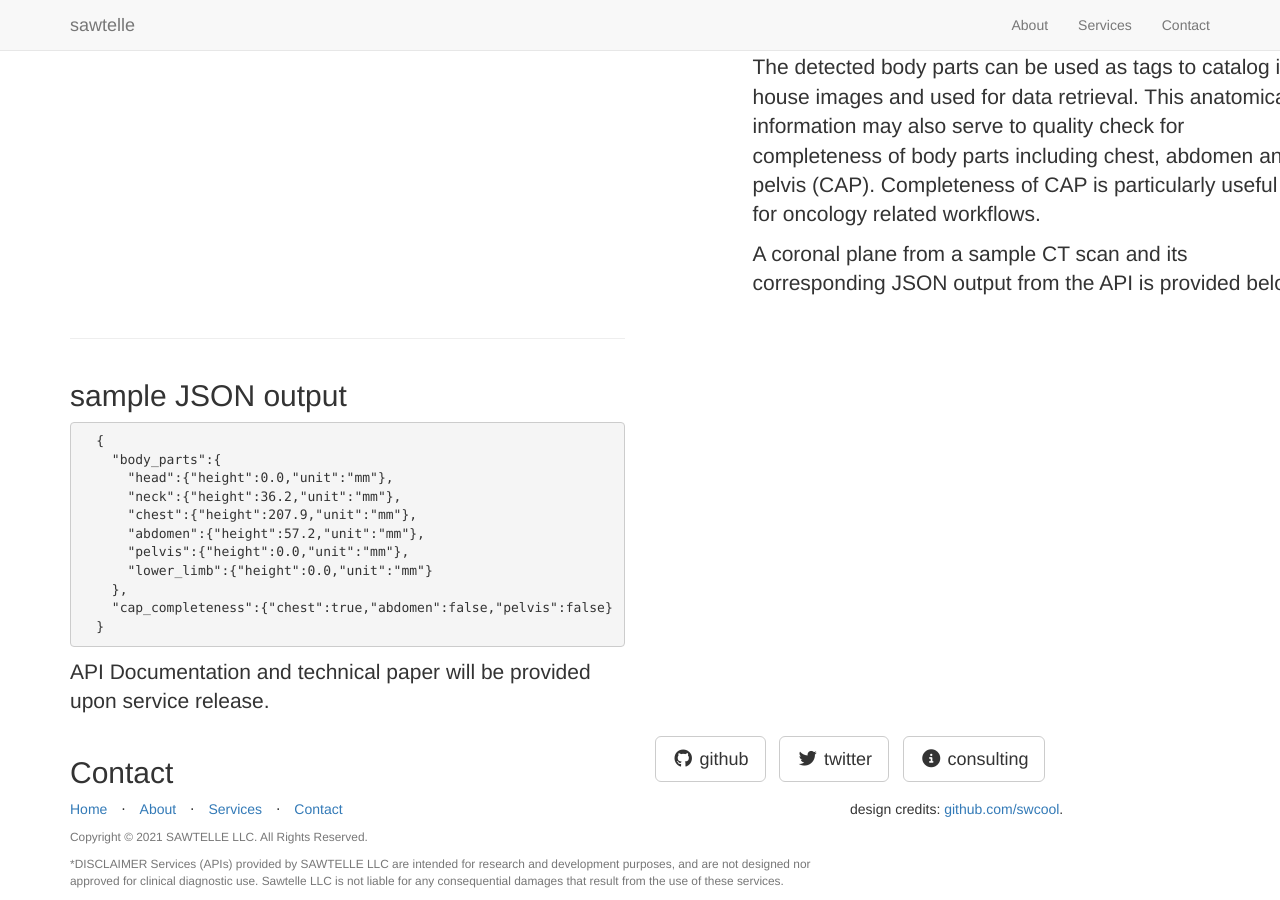
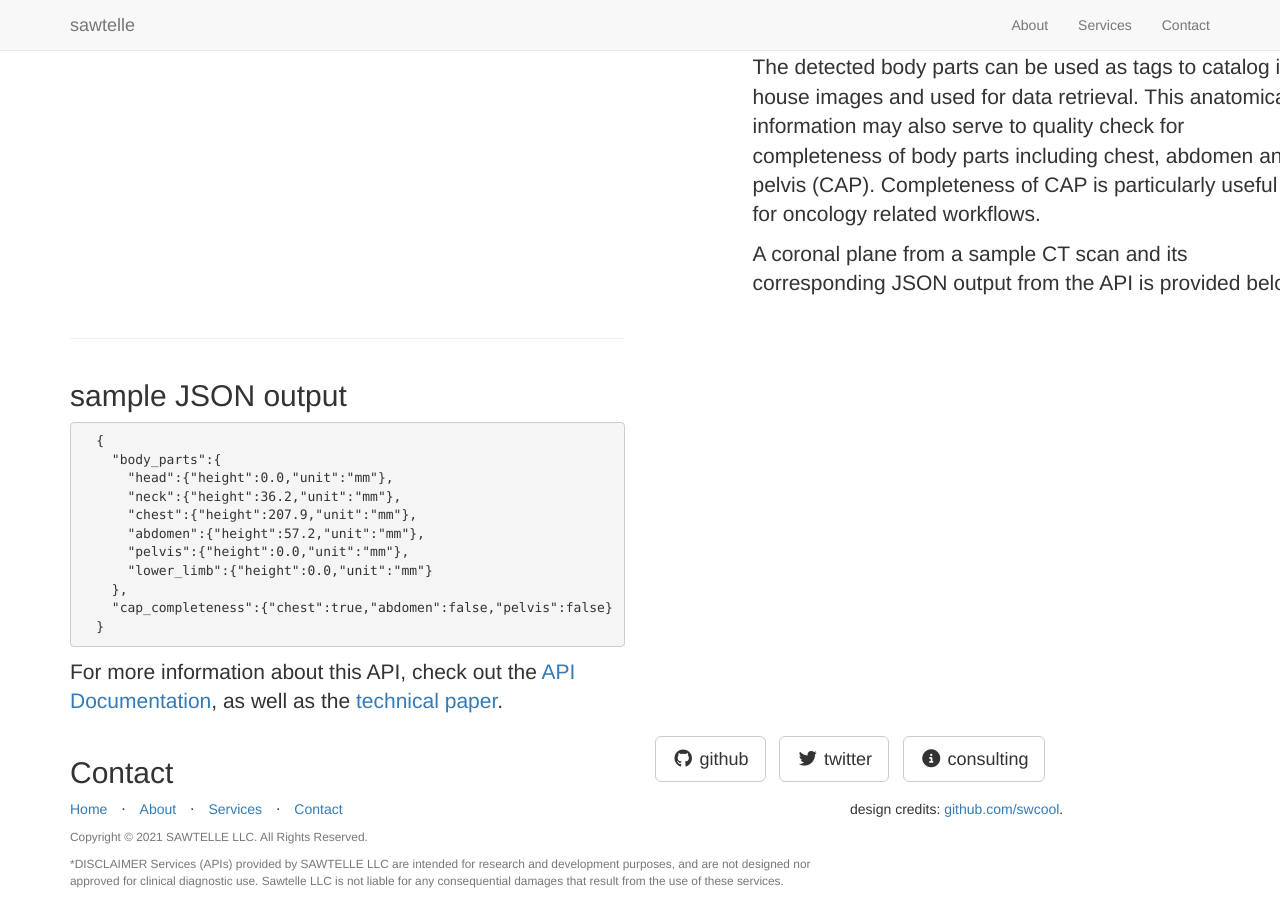
Before and after one commit to sawtellellc/sawtellellc.github.io, a Jekyll site: the page built from _posts/2021-10-01-services-3.markdown, in a window 1280 px wide and 900 px high, scrolled down 992 px. Built offline with Jekyll 4.4.1, drawn with Linux system fonts in a browser that asks for light colours; nearby versions of some CDN libraries; some web fonts are replaced; library files that are not in the unit come from our copies.

Commit message:
add links

````diff
--- a/_posts/2014-09-23-services-3.markdown
+++ b/_posts/2021-10-01-services-3.markdown
@@ -21,6 +21,6 @@ description: |
   }
   ```
 
-API Documentation and technical paper will be provided upon service release.
+For more information about this API, check out the [API Documentation](https://github.com/sawtellellc/apis/tree/main/ct-scan-body-part-detector#api-lnk), as well as the [technical paper](https://github.com/sawtellellc/apis/tree/mainhttps://github.com/sawtellellc/apis/tree/wip/ct-scan-body-part-detector#api-lnk/ct-scan-body-part-detector/docs#paper-lnk).
 
-[//]: # For more information about this API, check out the [API Documentation](http://sawtellellc.github.io/#contact), as well as the [technical paper](http://sawtellellc.github.io/#contact).
+[//]: # this is a comment
````
Also changed, not shown: _posts/2021-10-01-services-1.markdown (renamed from _posts/2014-09-21-services-1.markdown), _posts/2021-10-01-services-2.markdown (renamed from _posts/2014-09-22-services-2.markdown).
